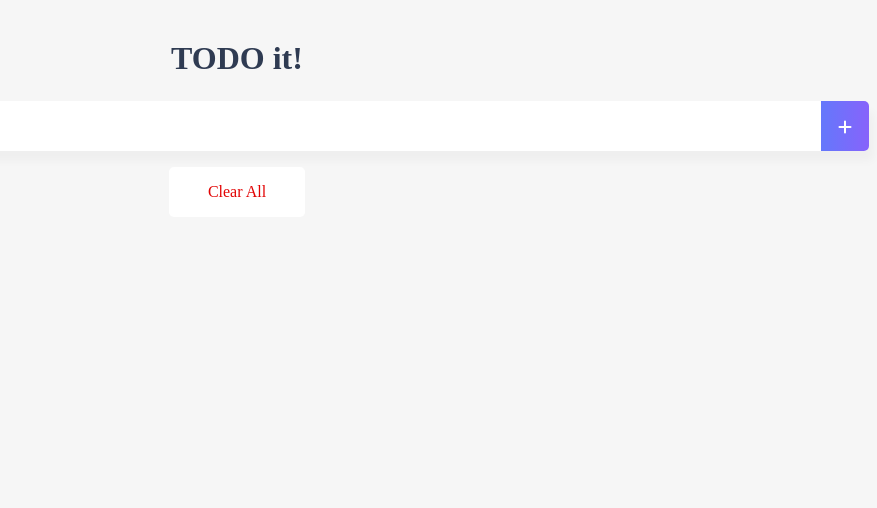
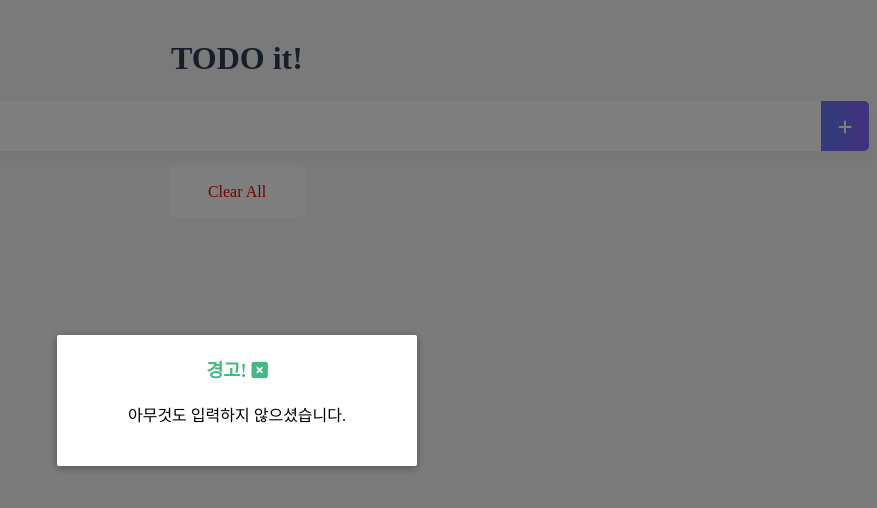
Before and after one commit to lej6790/vue-intermediate, a Vue app in the folder vue-todo/: page / in a window 1280 px wide. Both pictures are taken after a click on the element 1248 px from the left and 126 px from the top of the page. Shown: the top 508 px of the page, without its empty margins (403-1280 px from the left). Built offline with nearby package versions, Linux system fonts and the light colour scheme.

Commit message:
1. 모달 컴포넌트 등록 2. 모달 컴포넌트 기능 구현

```diff
--- a/vue-todo/src/components/TodoInput.vue
+++ b/vue-todo/src/components/TodoInput.vue
@@ -4,14 +4,32 @@
         <span class="addContainer" v-on:click="addTodo">
             <i class="fa-solid fa-plus addBtn"></i>
         </span>
+
+        <Teleport to="body">
+        <!-- use the modal component, pass in the prop -->
+            <ModalView :show="showModal">
+                <template #header>
+                    <h3>
+                        경고!
+                        <i class="closeModalBtn fa-solid fa-square-xmark" @click="showModal = false"></i>
+                    </h3>
+                </template>
+                <template #body>
+                    <div>아무것도 입력하지 않으셨습니다.</div>
+                </template>
+            </ModalView>
+        </Teleport>
     </div>
 </template>
 
 <script>
+import ModalView from './common/ModalView.vue'
+
 export default {
     data() {
         return {
-            newTodoItem: ""
+            newTodoItem: "",
+            showModal: false
         };
     },
     methods: {
@@ -19,11 +37,16 @@ export default {
             if (this.newTodoItem !== '') {
                 this.$emit('addTodoItem', this.newTodoItem);
                 this.clearInput();
+            } else {
+                this.showModal = !this.showModal;
             }
         },
         clearInput() {
             this.newTodoItem = '';
         }
+    },
+    components: {
+        ModalView
     }
 }
 </script>
@@ -53,4 +76,7 @@ input:focus {
     color: white;
     vertical-align: middle;
 }
+.closeModalBtn {
+    color: #42b983;
+}
 </style>
--- /dev/null
+++ b/vue-todo/src/components/common/ModalView.vue
@@ -0,0 +1,83 @@
+<template>
+  <Transition name="modal">
+    <div v-if="show" class="modal-mask">
+      <div class="modal-container">
+        <div class="modal-header">
+          <slot name="header">default header</slot>
+        </div>
+
+        <div class="modal-body">
+          <slot name="body">default body</slot>
+        </div>
+      </div>
+    </div>
+  </Transition>
+</template>
+
+<script>
+export default {
+  props: {
+    show: Boolean
+  }
+}
+</script>
+
+<style>
+.modal-mask {
+  position: fixed;
+  z-index: 9998;
+  top: 0;
+  left: 0;
+  width: 100%;
+  height: 100%;
+  background-color: rgba(0, 0, 0, 0.5);
+  display: flex;
+  transition: opacity 0.3s ease;
+}
+
+.modal-container {
+  width: 300px;
+  margin: auto;
+  padding: 20px 30px;
+  background-color: #fff;
+  border-radius: 2px;
+  box-shadow: 0 2px 8px rgba(0, 0, 0, 0.33);
+  transition: all 0.3s ease;
+}
+
+.modal-header h3 {
+  margin-top: 0;
+  color: #42b983;
+}
+
+.modal-body {
+  margin: 20px 0;
+}
+
+.modal-default-button {
+  float: right;
+}
+
+/*
+ * The following styles are auto-applied to elements with
+ * transition="modal" when their visibility is toggled
+ * by Vue.js.
+ *
+ * You can easily play with the modal transition by editing
+ * these styles.
+ */
+
+.modal-enter-from {
+  opacity: 0;
+}
+
+.modal-leave-to {
+  opacity: 0;
+}
+
+.modal-enter-from .modal-container,
+.modal-leave-to .modal-container {
+  -webkit-transform: scale(1.1);
+  transform: scale(1.1);
+}
+</style>
```
